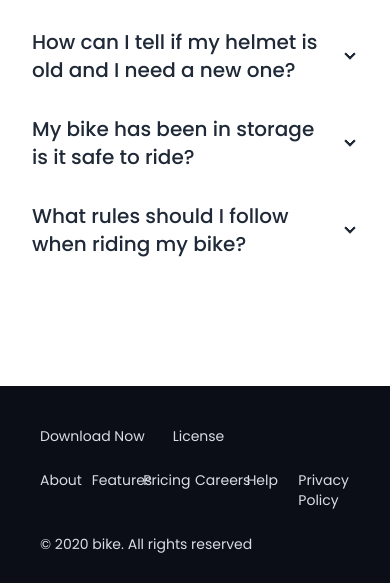
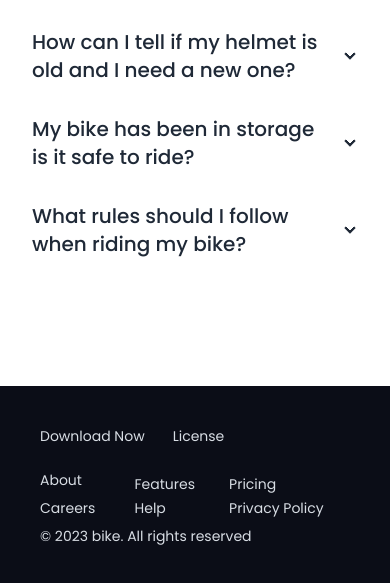
Before and after one commit to mdiqbalkhan/biker-zone, a plain HTML site: page index.html in a window 390 px wide. Shown: the part 4707-5290 px from the top of the page. Drawn offline with nearby package versions, Linux system fonts and the light colour scheme.

Commit message:
footer responsive add

```diff
--- a/index.html
+++ b/index.html
@@ -365,7 +365,7 @@ new one?
           <p>Download Now</p>
           <p>License</p>
         </div>
-        <div class="grid grid-cols-6 mb-4">
+        <div class="grid space-y-1 grid-cols-3 lg:grid-cols-6 lg:mb-4">
           <p>About</p>
           <p>Features</p>
           <p>Pricing</p>
@@ -375,7 +375,7 @@ new one?
 
         </div>
         <div>
-          <p>© 2020 bike. All rights reserved</p>
+          <p>© 2023 bike. All rights reserved</p>
         </div>
 
 
```
